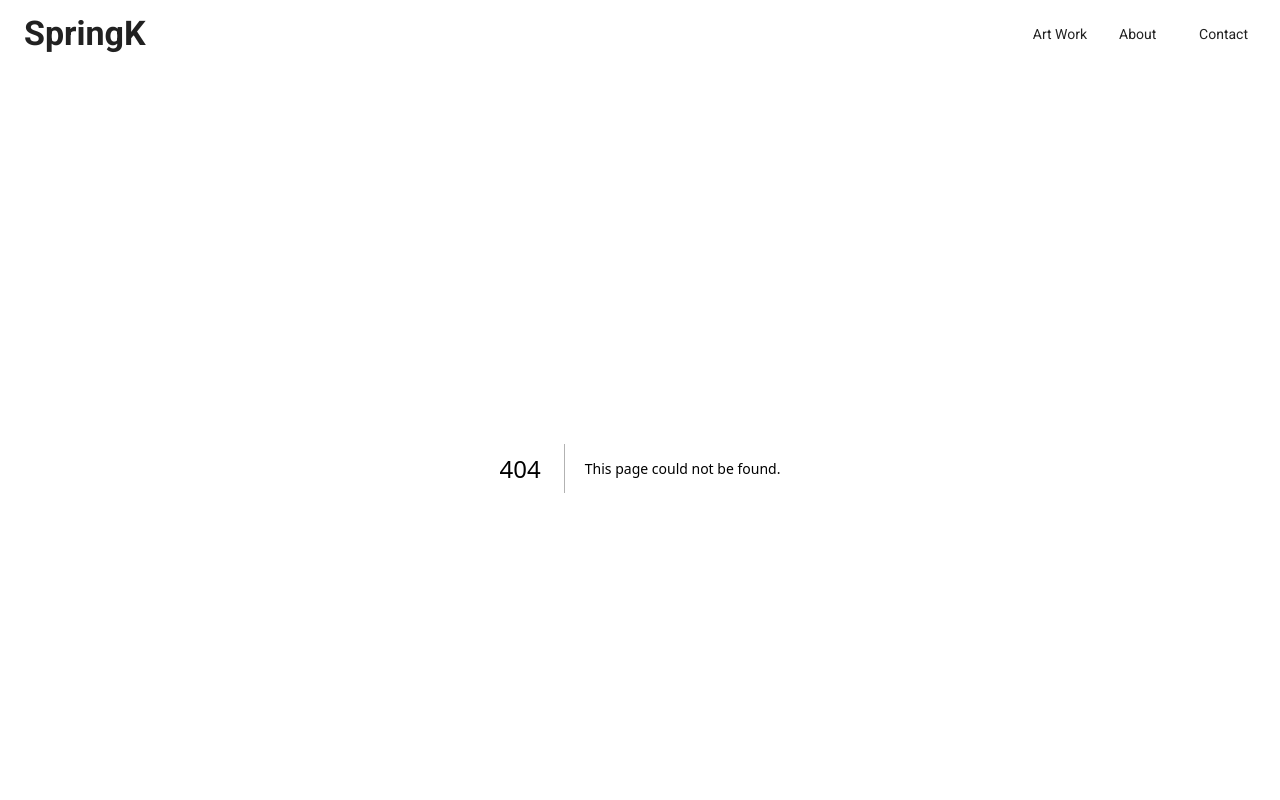
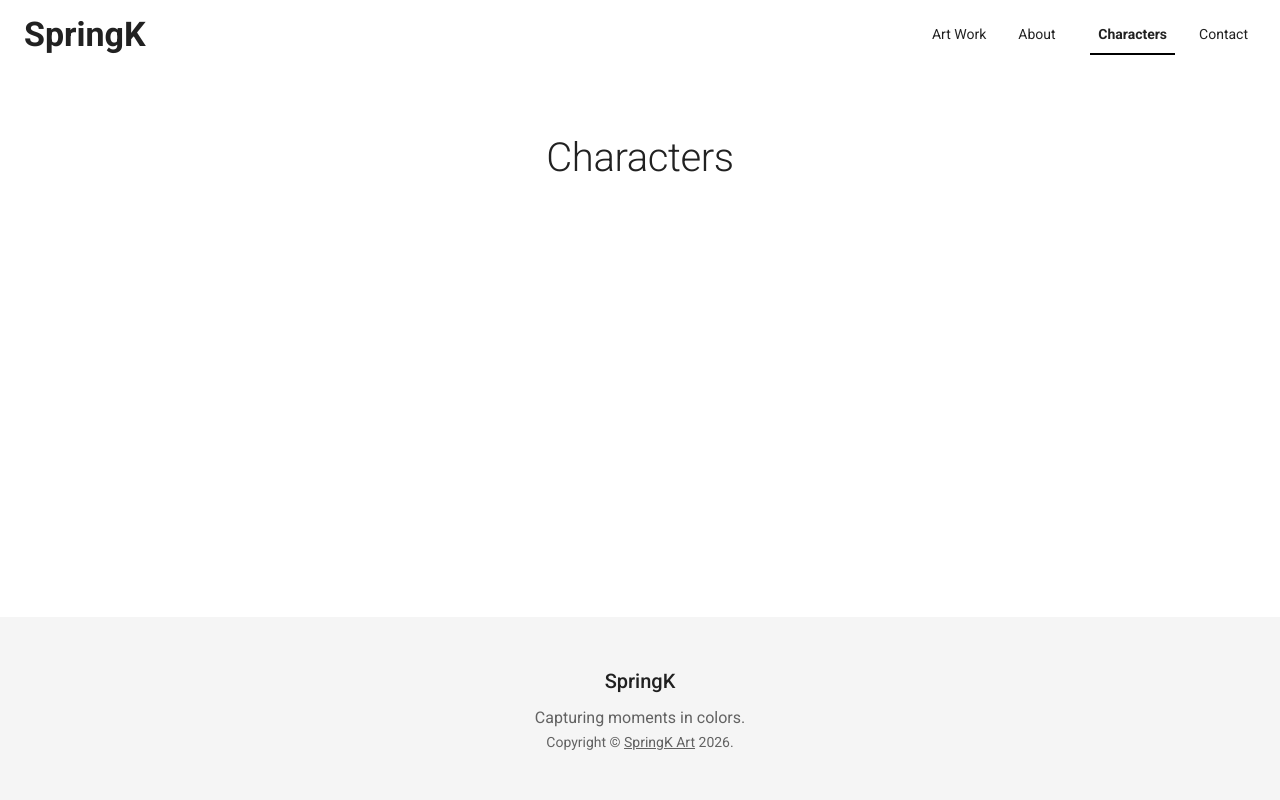
Before and after one commit to jaylee1021/springk_portfolio, a Next.js app: page /characters in a window 1280 px wide. Before the commit this address had no page. Shown: the top 800 px of the page. Built offline with nearby package versions, Linux system fonts and the light colour scheme.

Commit message:
add characters page and route

```diff
--- /dev/null
+++ b/src/app/characters/page.tsx
@@ -0,0 +1,16 @@
+import * as React from 'react';
+import Container from '@mui/material/Container';
+import Box from '@mui/material/Box';
+import Typography from '@mui/material/Typography';
+
+export default function Characters() {
+    return (
+        <Container maxWidth="xl" sx={{ py: 8 }}>
+            <Box sx={{ mb: 6, textAlign: 'center' }}>
+                <Typography variant="h1" component="h1" gutterBottom>
+                    Characters
+                </Typography>
+            </Box>
+        </Container>
+    );
+}
--- a/src/components/Layout/Navbar.tsx
+++ b/src/components/Layout/Navbar.tsx
@@ -16,6 +16,7 @@ import Typography from '@mui/material/Typography';
 const pages = [
   { name: 'Art Work', path: '/' },
   { name: 'About', path: '/about' },
+  { name: 'Characters', path: '/characters' },
   { name: 'Contact', path: '/contact' },
 ];
 
```
